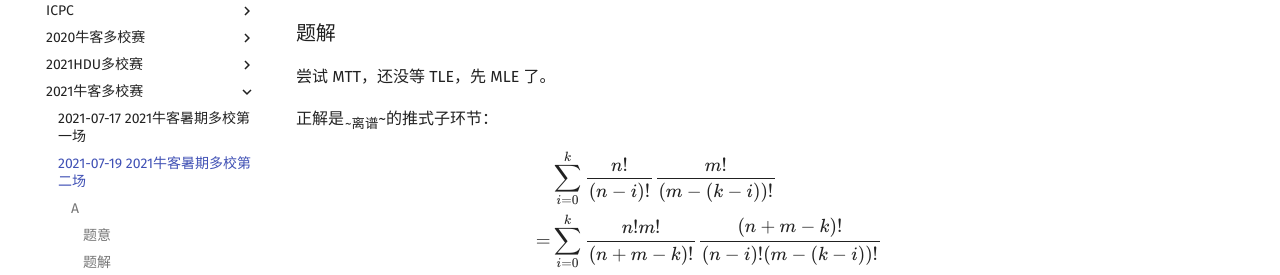
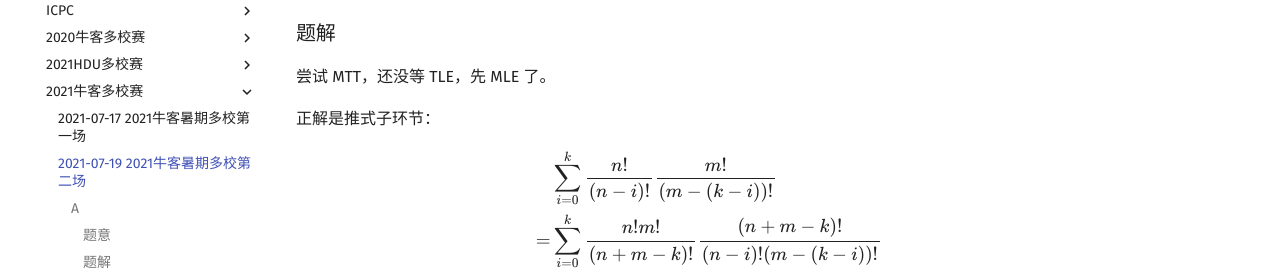
Before and after one commit to Kaguya-samaWannaMeAC/kaguya-samawannameac.github.io, an MkDocs documentation site: the page built from docs/contest/2021-07-19 2021牛客暑期多校第二场.md, in a window 1280 px wide and 900 px high, scrolled down 1669 px. Shown: the part 151-426 px from the top of the window. Built offline with MkDocs 1.6.1 and Material for MkDocs 9.7.7, drawn with Linux system fonts in a browser that asks for light colours; comment, search, counter and statistics services are not loaded.

Commit message:
Update 2021-07-19 2021牛客暑期多校第二场.md

```diff
--- a/docs/contest/2021-07-19 2021牛客暑期多校第二场.md
+++ b/docs/contest/2021-07-19 2021牛客暑期多校第二场.md
@@ -56,7 +56,7 @@ $$
 
 尝试 MTT，还没等 TLE，先 MLE 了。
 
-正解是~~离谱~~的推式子环节：
+正解是推式子环节：
 
 $$
 \begin{aligned}
```
